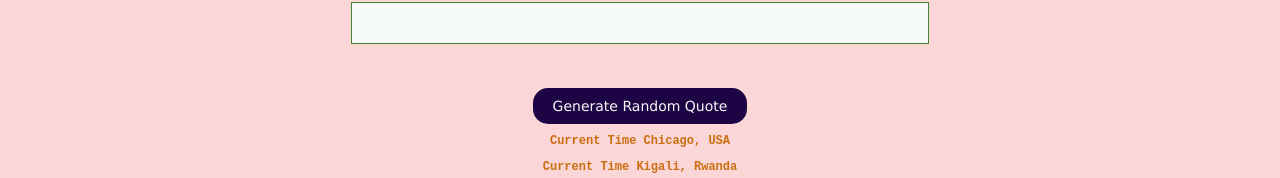
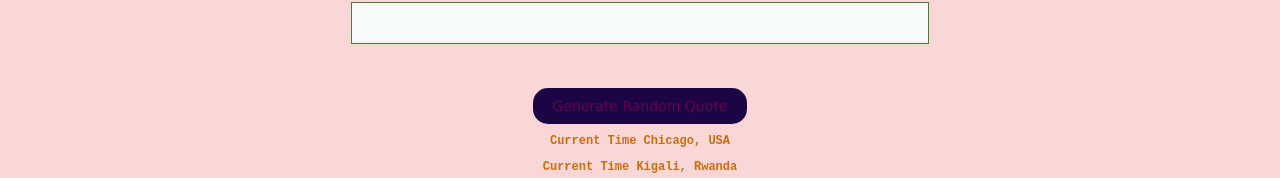
Before and after one commit to Lande21/RandomQuote, a React (Create React App) app: page / in a window 1280 px wide. Shown: the part 133-311 px from the top of the page. Built offline with nearby package versions, Linux system fonts and the light colour scheme; no server answers.

Commit message:
changes of the date

```diff
--- a/src/quotedisplay.css
+++ b/src/quotedisplay.css
@@ -7,7 +7,7 @@
     cursor: pointer;
     font-size: 14px;
     font-family:Verdana, Geneva, Tahoma, sans-serif;
-    color: rgb(249, 248, 248);
+    color: rgb(97, 5, 73);
     margin-top: 20px;
   }
   .quote-container {
```
